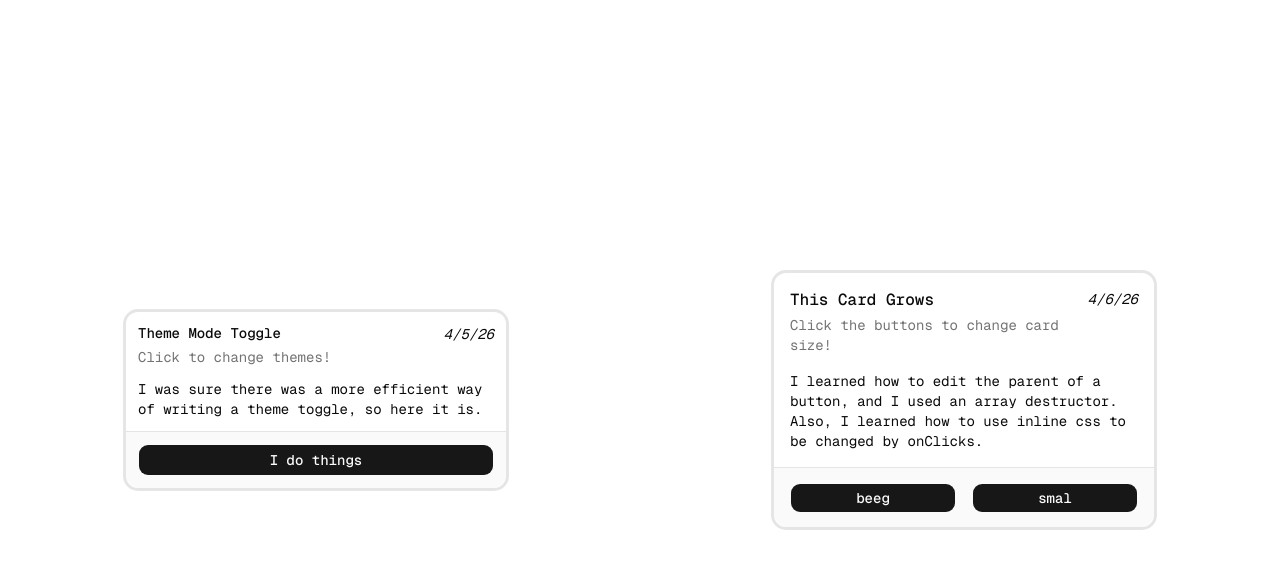
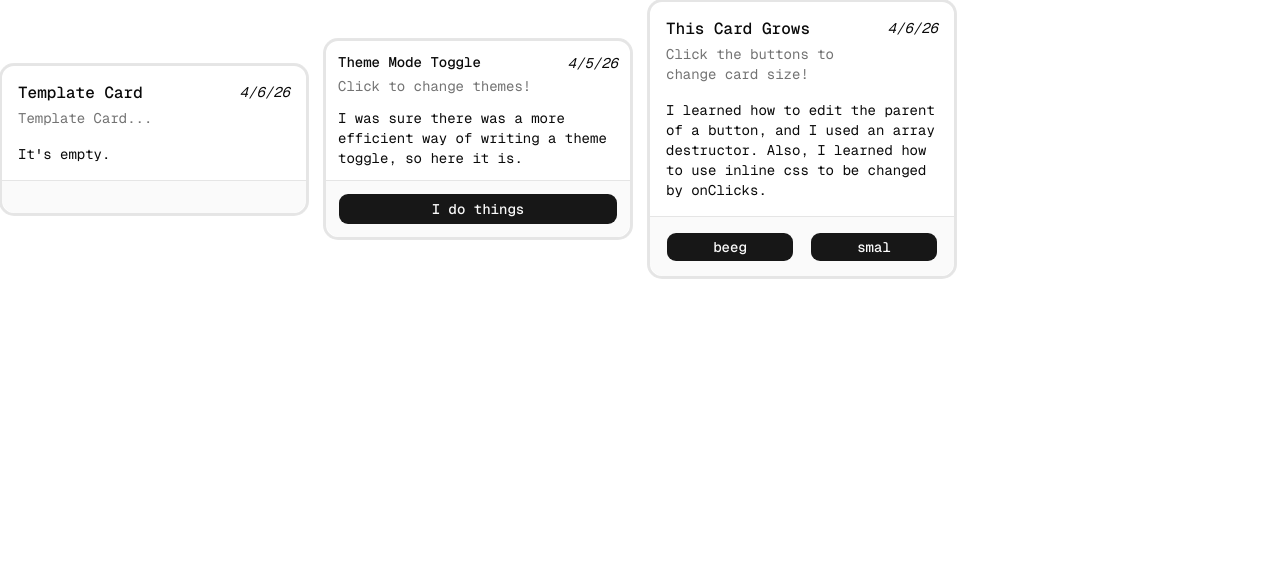
Before and after one commit to wirydotrocks/sandbox, a Next.js app: page / in a window 1280 px wide. Shown: the top 568 px of the page. Built offline with nearby package versions, Linux system fonts and the light colour scheme.

Commit message:
Added Template Card

```diff
--- a/app/page.tsx
+++ b/app/page.tsx
@@ -1,5 +1,7 @@
 'use client'
 
+
+import { Template } from '@/components/template';
 import { ModeToggle } from '@/components/themetoggle';
 import { CardGrower } from '@/components/cardgrower';
 
@@ -9,9 +11,10 @@ export default function Home() {
 
   return (
     <div
-      className="flex min-h-svh items-center justify-center font-mono grid-cols-4 grid-rows-4 gap-4"
+      className="flex min-h-svh items-center justify-center font-mono grid grid-cols-4 grid-rows-4 gap-4"
     >
 
+      <Template/>
       <ModeToggle/>
       <CardGrower/>
 
--- /dev/null
+++ b/components/template.tsx
@@ -0,0 +1,44 @@
+"use client"
+
+import { useState } from "react"
+import { Button } from "@/components/ui/button"
+import { Card, CardAction, CardContent, CardDescription, CardFooter, CardHeader, CardTitle } from "@/components/ui/card"
+
+
+export function Template(){
+
+  return(
+    <Card
+      className="mx-auto w-full max-w-sm border-2 min-h-30"
+    >
+      <CardHeader>
+        <CardTitle>Template Card</CardTitle>
+        <CardDescription>
+          Template Card...
+        </CardDescription>
+
+        <CardAction>
+          <div className="italic">4/6/26</div>
+        </CardAction>
+
+      </CardHeader>
+
+      <CardContent>
+        It's empty.
+      </CardContent>
+
+      <CardFooter
+        className="flex gap-4"
+      >
+
+      </CardFooter>
+
+
+    </Card>
+
+
+
+
+  )
+
+}
```
